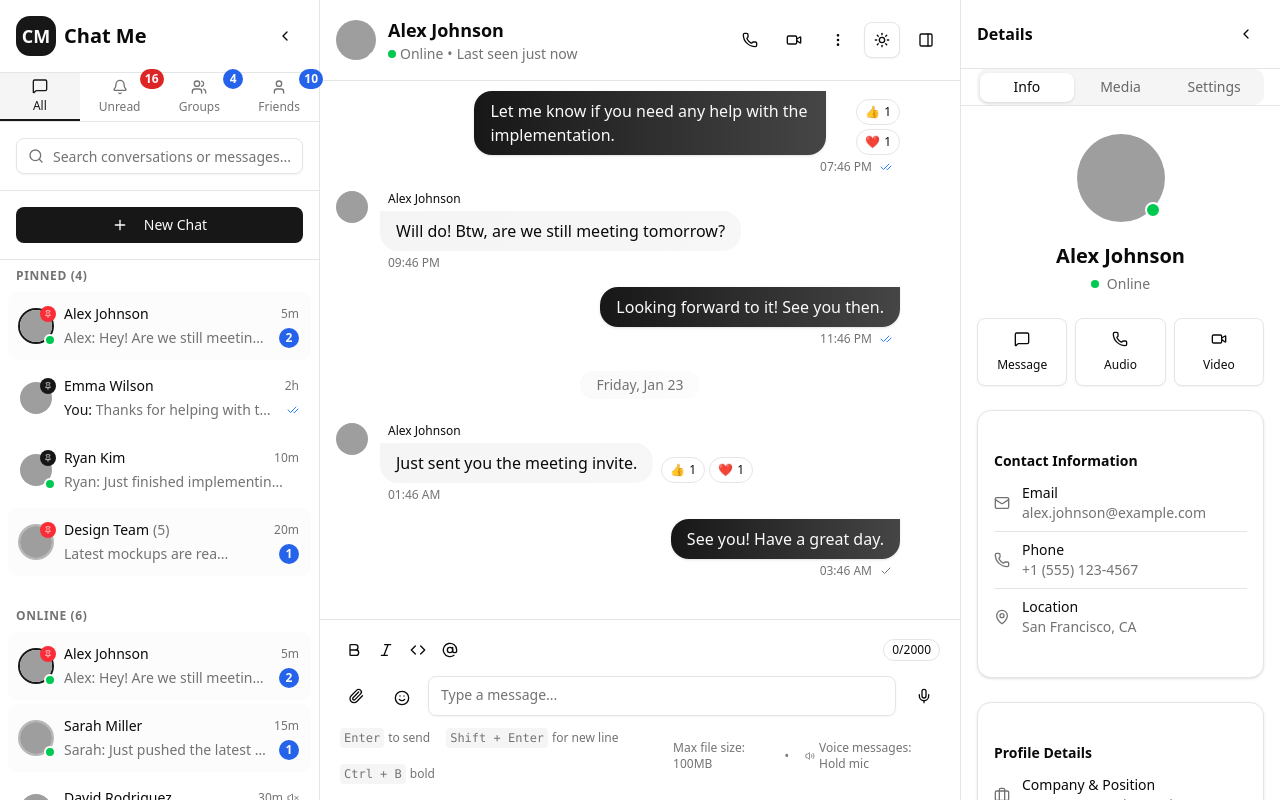
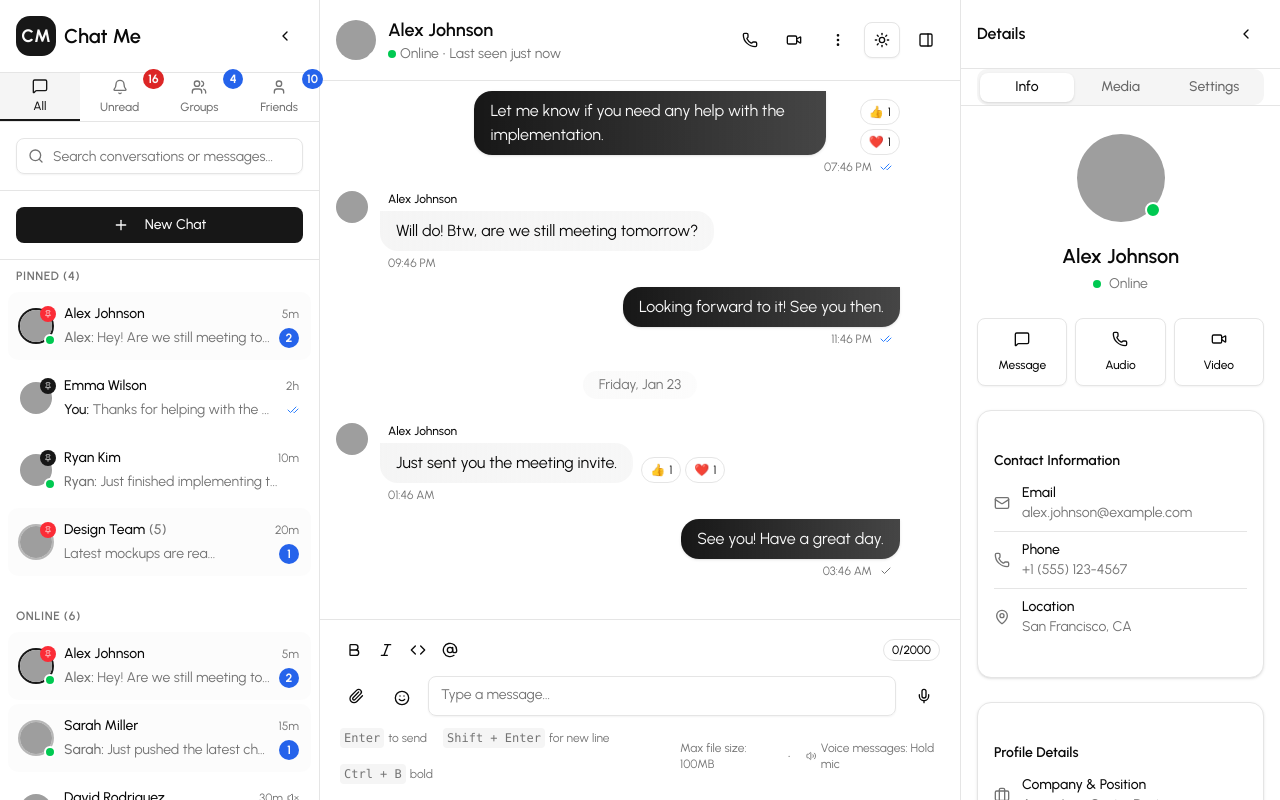
Before and after one commit to muling3/chat-me, a Next.js app in the folder frontend/: page / in a window 1280 px wide. Built offline with nearby package versions, Linux system fonts and the light colour scheme; grey boxes are pictures that could not be loaded.

Commit message:
applied global font

```diff
--- a/frontend/app/globals.css
+++ b/frontend/app/globals.css
@@ -123,3 +123,7 @@
     @apply bg-background text-foreground;
   }
 }
+
+body {
+  font-family: var(--font-urbanist), sans-serif;
+}
--- a/frontend/app/layout.tsx
+++ b/frontend/app/layout.tsx
@@ -26,7 +26,7 @@ export default function RootLayout({
 }>) {
   return (
     <html lang="en" suppressHydrationWarning>
-      <body className={`${urbanist.variable} ${poppins.variable} antialiased`}>
+      <body className={`${poppins.variable} ${urbanist.variable} antialiased`}>
         <ThemeProvider
           attribute="class"
           defaultTheme="system"
```
